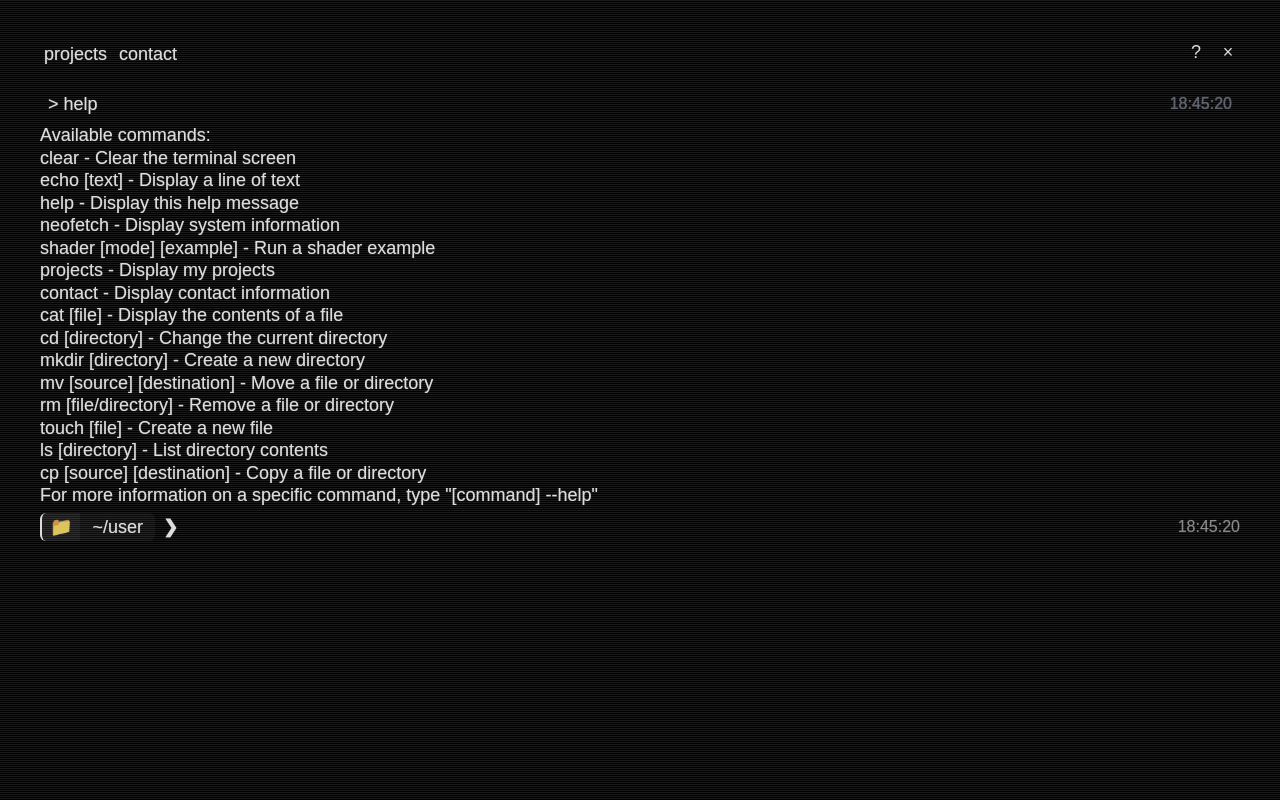
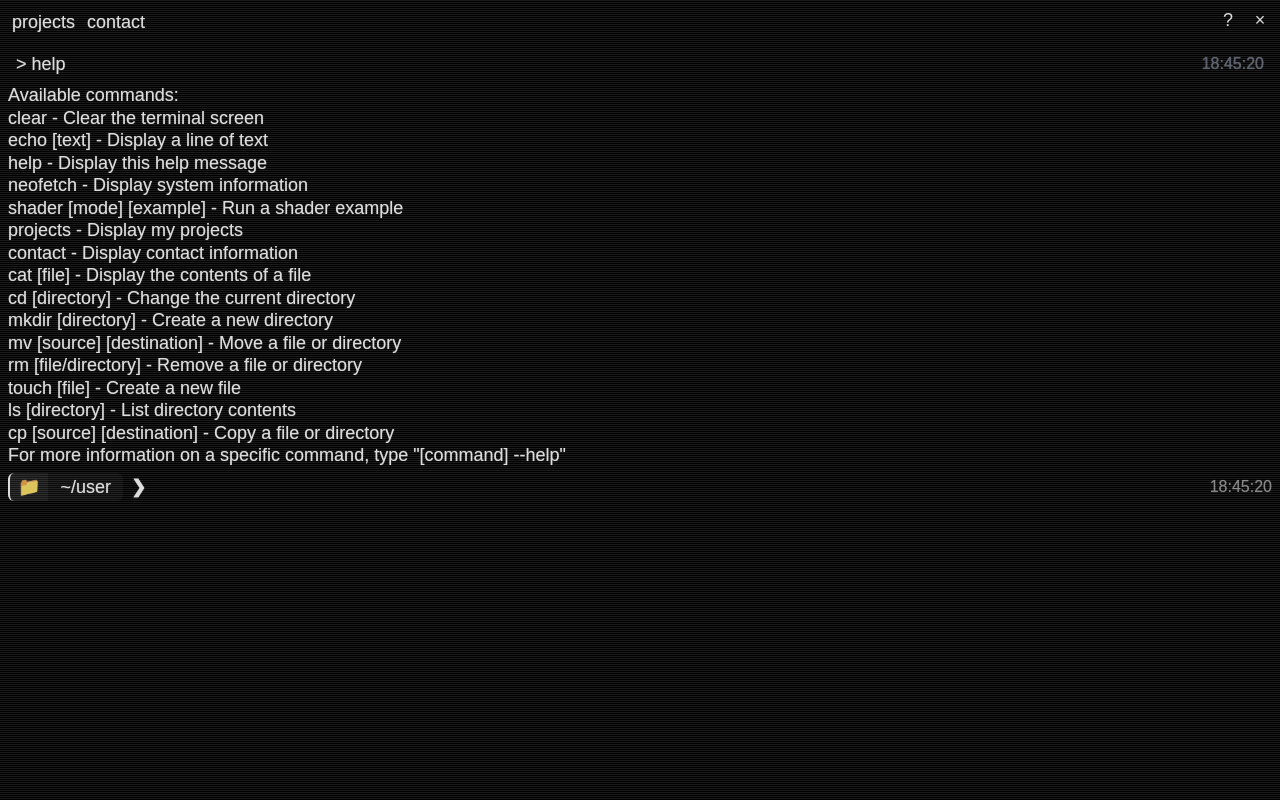
Before and after one commit to richen604/richen.sh, a Next.js app: page / in a window 1280 px wide. Built offline with nearby package versions, Linux system fonts and the light colour scheme; a web font is replaced by a local one.

Commit message:
style: less padding, smaller nav

```diff
--- a/src/app/components/TerminalLayout.tsx
+++ b/src/app/components/TerminalLayout.tsx
@@ -43,10 +43,10 @@ const TerminalLayout: React.FC<TerminalLayoutProps> = ({
   return (
     <main
       ref={mainRef}
-      className="h-screen flex flex-col overflow-hidden text-sm md:text-base lg:text-lg font-mono p-10 leading-tight"
+      className="h-screen flex flex-col overflow-hidden text-sm md:text-base lg:text-lg font-mono p-2 leading-tight"
       onClick={handleMainClick}
     >
-      <nav className="flex mb-4 flex-shrink-0 text-sm md:text-base lg:text-lg">
+      <nav className="flex pb-2 flex-shrink-0 text-sm md:text-base lg:text-lg">
         <div className="flex space-x-1 ">
           <Link
             prefetch
```
